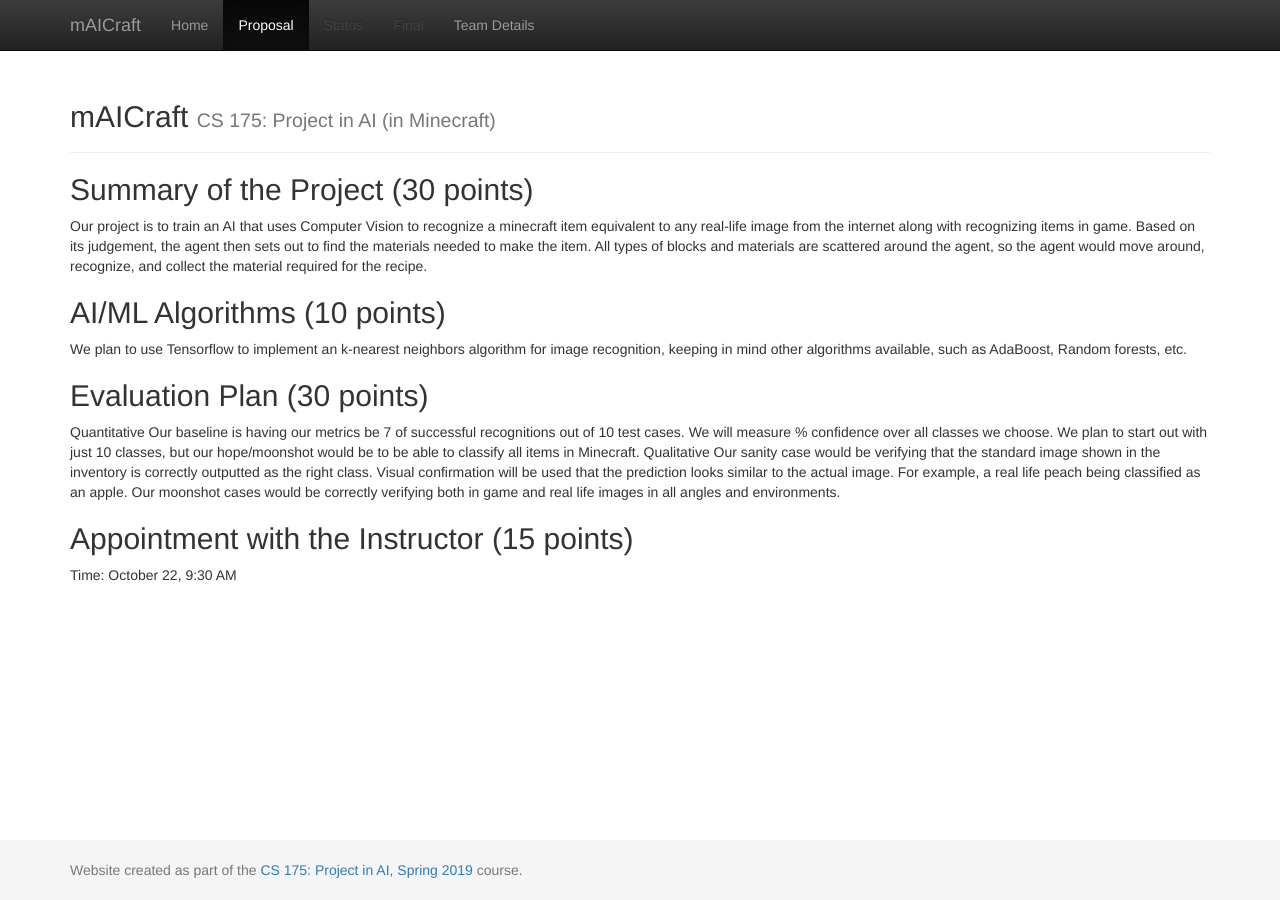
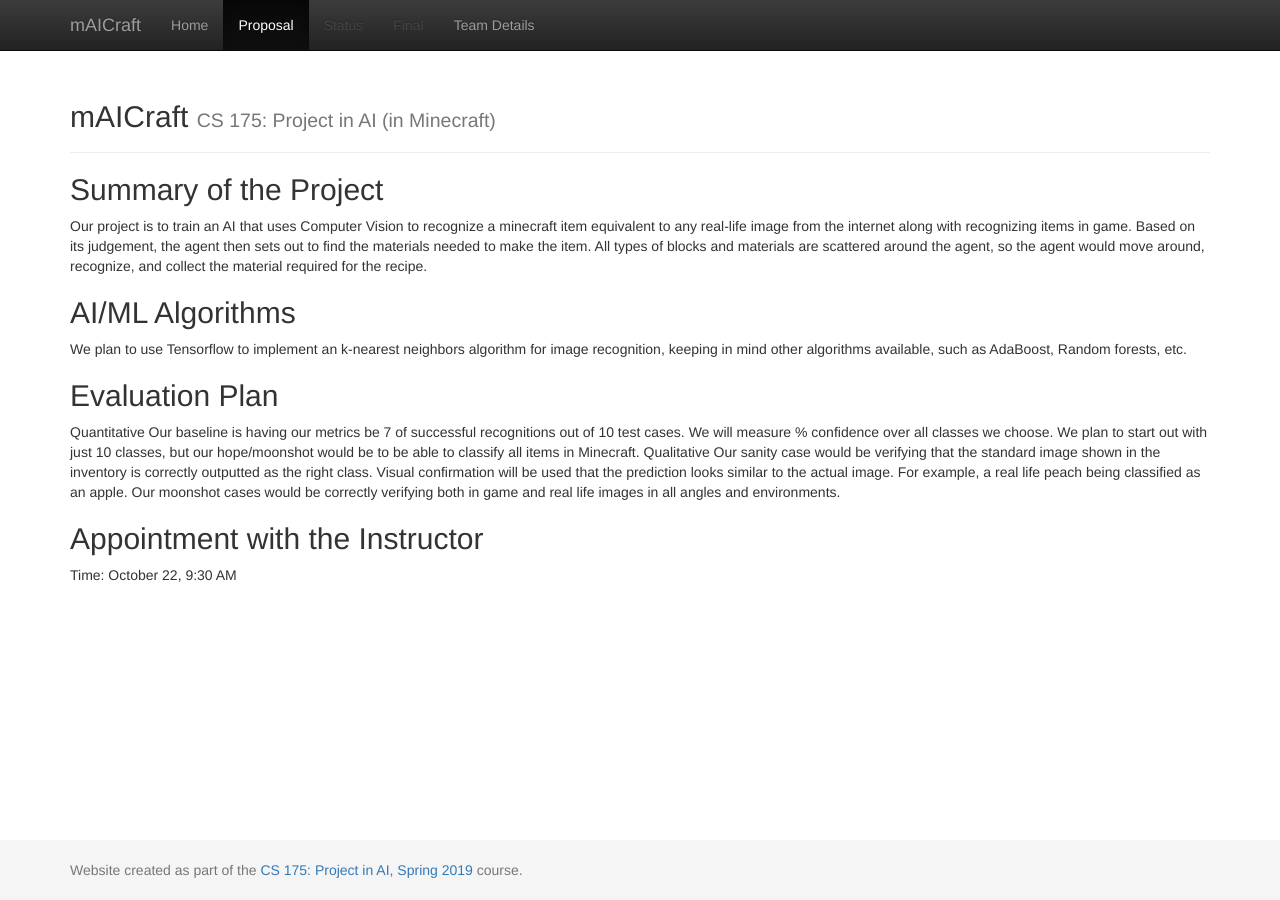
Before and after one commit to Modjular/boringAI, a Jekyll site: the page built from docs/proposal.md, in a window 1280 px wide. Built offline with Jekyll 4.4.1, drawn with Linux system fonts in a browser that asks for light colours.

Commit message:
removed point labels in proposal and added name in team details

```diff
--- a/docs/proposal.md
+++ b/docs/proposal.md
@@ -3,18 +3,18 @@ layout: default
 title:  Proposal
 ---
 
-## Summary of the Project (30 points)
+## Summary of the Project
 Our project is to train an AI that uses Computer Vision to recognize a minecraft item equivalent to any real-life image from the internet along with recognizing items in game. Based on its judgement, the agent then sets out to find the materials needed to make the item. All types of blocks and materials are scattered around the agent, so the agent would move around, recognize, and collect the material required for the recipe.
 
-## AI/ML Algorithms (10 points)
+## AI/ML Algorithms
 We plan to use Tensorflow to implement an k-nearest neighbors algorithm for image recognition, keeping in mind other algorithms available, such as AdaBoost, Random forests, etc.
 
-## Evaluation Plan (30 points)
+## Evaluation Plan
 Quantitative
 Our baseline is having our metrics be 7 of successful recognitions out of 10 test cases. We will measure % confidence over all classes we choose. We plan to start out with just 10 classes, but our hope/moonshot would be to be able to classify all items in Minecraft.
 Qualitative
 Our sanity case would be verifying that the standard image shown in the inventory is correctly outputted as the right class. Visual confirmation will be used that the prediction looks similar to the actual image. For example, a real life peach being classified as an apple. Our moonshot cases would be correctly verifying both in game and real life images in all angles and environments.
 
 
-## Appointment with the Instructor (15 points)
+## Appointment with the Instructor
 Time: October 22, 9:30 AM
```
Also changed, not shown: docs/team.md (+2 -2 lines).
